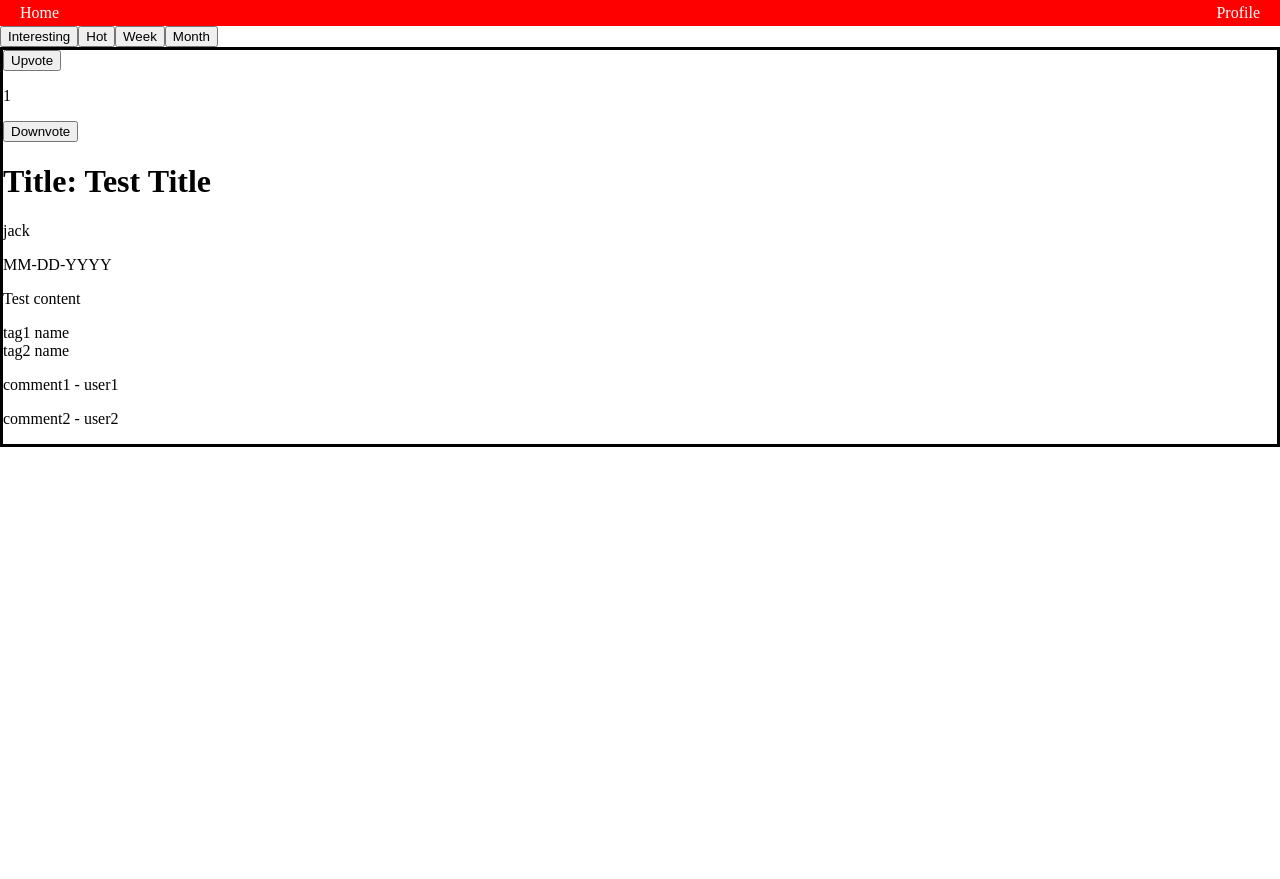
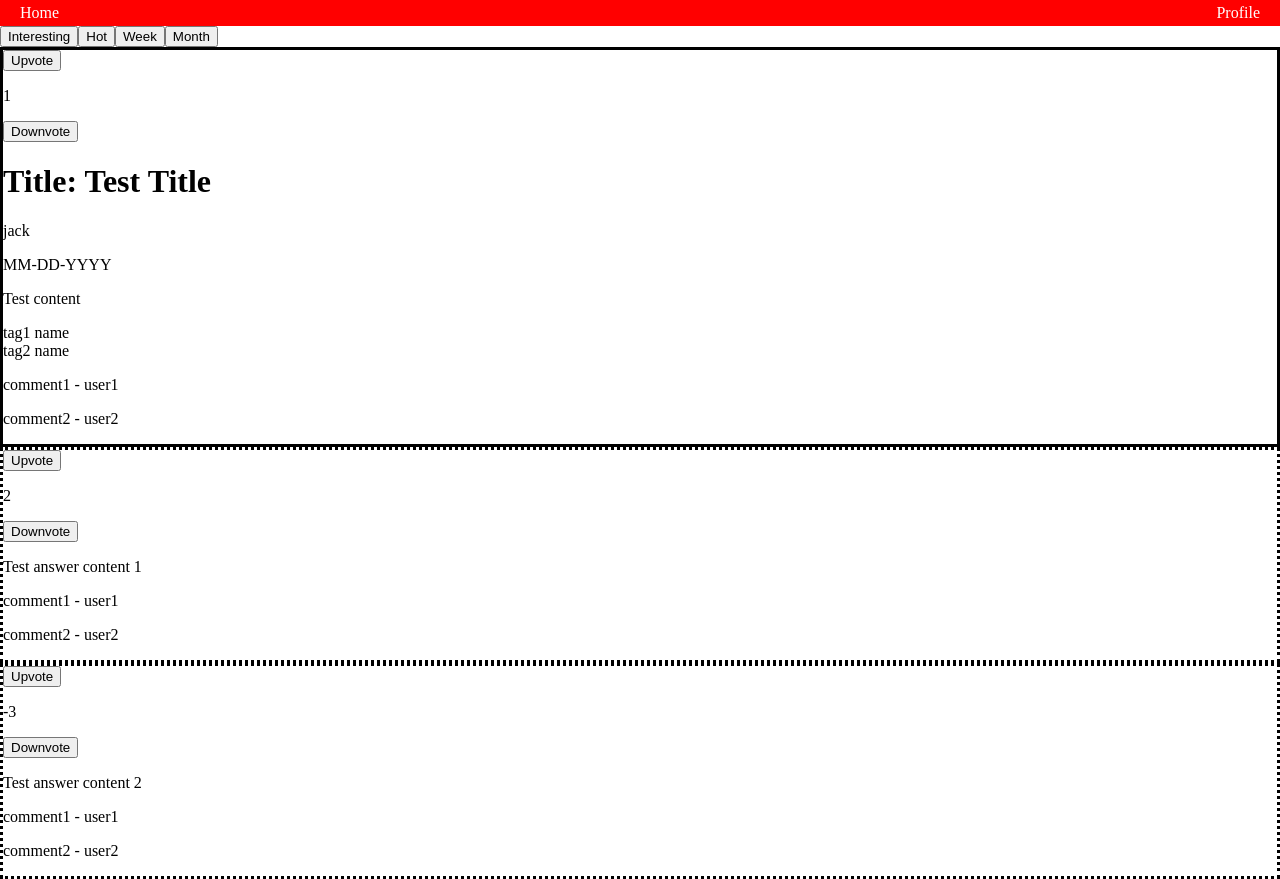
Before and after one commit to Chaseforyourlife/HackDay2023, a React (Vite) app in the folder gui/: page /Home in a window 1280 px wide. Before the commit the page ends 800 px from the top, so only its background shows below. Built offline with nearby package versions, Linux system fonts and the light colour scheme.

Commit message:
added answers list, moved test data up to home

```diff
--- a/gui/src/components/Answer/Answer.jsx
+++ b/gui/src/components/Answer/Answer.jsx
@@ -6,7 +6,7 @@ import Votes from '../Common/Votes/Votes';
 
 export default function Answer(props) {
   return (
-    <div>
+    <div style={{ border: "dotted"}}>
       <Votes votes={props.answerInfo.votes}/>
 
       <Content text={props.answerInfo.content}/>
--- /dev/null
+++ b/gui/src/components/AnswerList/AnswerList.jsx
@@ -0,0 +1,9 @@
+import React from 'react';
+import Answer from '../Answer/Answer';
+
+const AnswerList = (props) => {
+    return (props.answers.map((answer)=> <Answer answerInfo={answer}/>)
+    );
+}
+
+export default AnswerList;
--- a/gui/src/pages/Home/Home.jsx
+++ b/gui/src/pages/Home/Home.jsx
@@ -4,6 +4,98 @@ import Post from '../Post/Post';
 import NavBar from '../../components/NavBar/NavBar';
 import "./styles.css"
 
+const questionInfo = {
+  title: "Test Title",
+  content: "Test content",
+  createdAt: "MM-DD-YYYY",
+  tagList: [
+    {
+      name: "tag1 name",
+      url: "link"
+    },
+    {
+      name: "tag2 name",
+      url: "link"
+    }
+  ],
+  userInfo: {
+    username: "jack",
+    position: "software engineer",
+  },
+  comments: [
+    {
+      content: "comment1",
+      userInfo:  {
+        username: "user1"
+      }
+    },
+    {
+      content: "comment2",
+      userInfo: {
+        username: "user2"
+      }
+    }
+  ],
+  votes: {
+    upvotes: 1,
+    downvotes: 0
+  }
+}
+
+const answers = [
+  {
+    content: "Test answer content 1",
+    createdAt: "MM-DD-YYYY",
+    userInfo: {
+      username: "jack",
+      position: "software engineer",
+    },
+    comments: [
+      {
+        content: "comment1",
+        userInfo:  {
+          username: "user1"
+        }
+      },
+      {
+        content: "comment2",
+        userInfo: {
+          username: "user2"
+        }
+      }
+    ],
+    votes: {
+      upvotes: 2,
+      downvotes: 0
+    }
+  },
+  {
+    content: "Test answer content 2",
+    createdAt: "MM-DD-YYYY",
+    userInfo: {
+      username: "jack",
+      position: "software engineer",
+    },
+    comments: [
+      {
+        content: "comment1",
+        userInfo:  {
+          username: "user1"
+        }
+      },
+      {
+        content: "comment2",
+        userInfo: {
+          username: "user2"
+        }
+      }
+    ],
+    votes: {
+      upvotes: 2,
+      downvotes: 5
+    }
+  }
+]
 
 
 export default function Home(){
@@ -11,7 +103,7 @@ export default function Home(){
         <div id='home-div'>
             <NavBar/>
             <SortQuestionsBar/>
-            <Post/>
+            <Post questionInfo={questionInfo} answers={answers}/>
         </div>
     );
 }
--- a/gui/src/pages/Post/Post.jsx
+++ b/gui/src/pages/Post/Post.jsx
@@ -1,50 +1,14 @@
 import Question from '../../components/Question/Question'
+import AnswerList from '../../components/AnswerList/AnswerList'
 import React from 'react'
 import './Post.css'
 
-const questionInfo = {
-  title: "Test Title",
-  content: "Test content",
-  createdAt: "MM-DD-YYYY",
-  tagList: [
-    {
-      name: "tag1 name",
-      url: "link"
-    },
-    {
-      name: "tag2 name",
-      url: "link"
-    }
-  ],
-  userInfo: {
-    username: "jack",
-    position: "software engineer",
-  },
-  comments: [
-    {
-      content: "comment1",
-      userInfo:  {
-        username: "user1"
-      }
-    },
-    {
-      content: "comment2",
-      userInfo: {
-        username: "user2"
-      }
-    }
-  ],
-  votes: {
-    upvotes: 1,
-    downvotes: 0
-  }
-}
-
-export default function Post() {
+export default function Post(props) {
 
   return (
     <div>
-      <Question questionInfo={questionInfo}/>
+      <Question questionInfo={props.questionInfo}/>
+      <AnswerList answers={props.answers}/>
     </div>
   )
 }
```
Also changed, not shown: gui/src/components/AnswerList/AnswerList.css (added).
